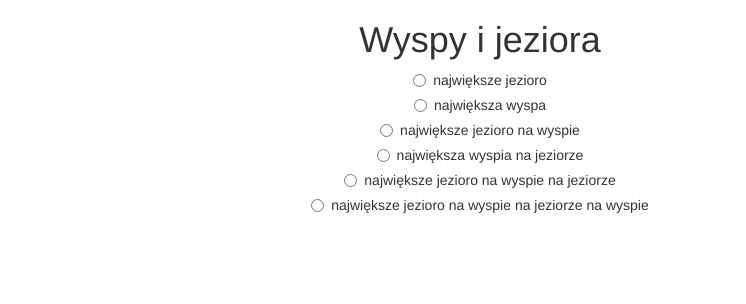
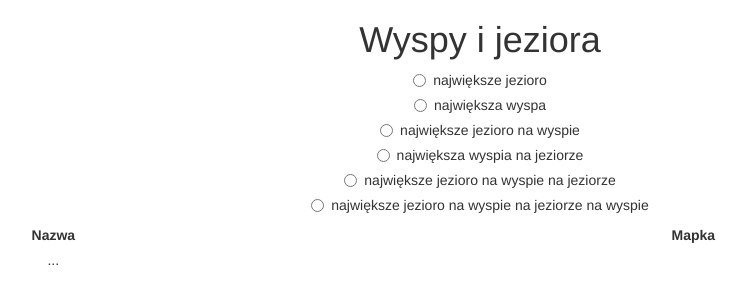
Before and after one commit to Dawid-Kowalski/wyspy-i-jeziora, a website: page index.html in a window 1280 px wide. Shown: the whole page, without its empty margins (160-906 px from the left). Drawn offline with nearby package versions, Linux system fonts and the light colour scheme.

Commit message:
Add div for results

```diff
--- a/index.html
+++ b/index.html
@@ -28,6 +28,17 @@
 			<div class="radio">
 			  	<label><input type="radio" name="islands-and-lakes">największe jezioro na wyspie na jeziorze na wyspie</label>
 			</div>
+			<div id="results">
+				<div class="row">
+					<div class="col-md-4">
+						<label>Nazwa</label>
+						<p>...</p>
+					</div>
+					<div class="col-md-8">
+						<label>Mapka</label>
+					</div>
+				</div>
+			</div>
 		</div>
 	</body>
 </html>
```
